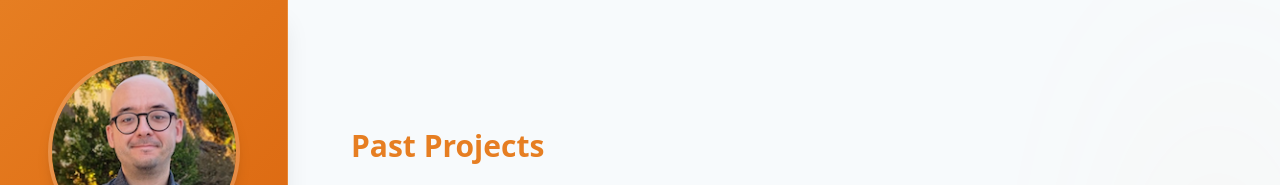
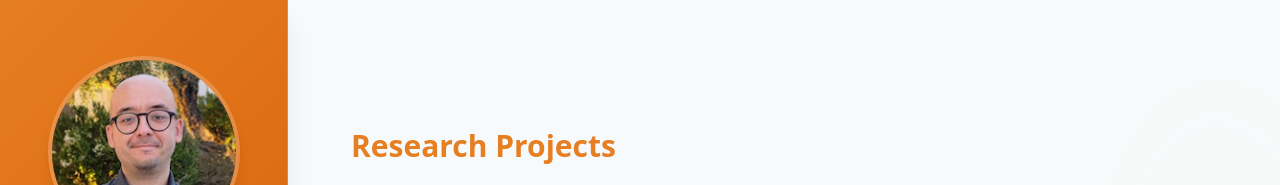
Before and after one commit to dardin88/dardin88.github.io, a plain HTML site: page projects.html in a window 1280 px wide. Shown: the top 185 px of the page. Drawn offline with nearby package versions, Linux system fonts and the light colour scheme.

Commit message:
Update projects section title: change "Past Projects" to "Research Projects"

```diff
--- a/projects.html
+++ b/projects.html
@@ -75,7 +75,7 @@
 
                 <div class="row mt-5">
                     <div class="col-12">
-                        <h3 class="mb-4 text-primary">Past Projects</h3>
+                        <h3 class="mb-4 text-primary">Research Projects</h3>
                     </div>
                 </div>
 
```
